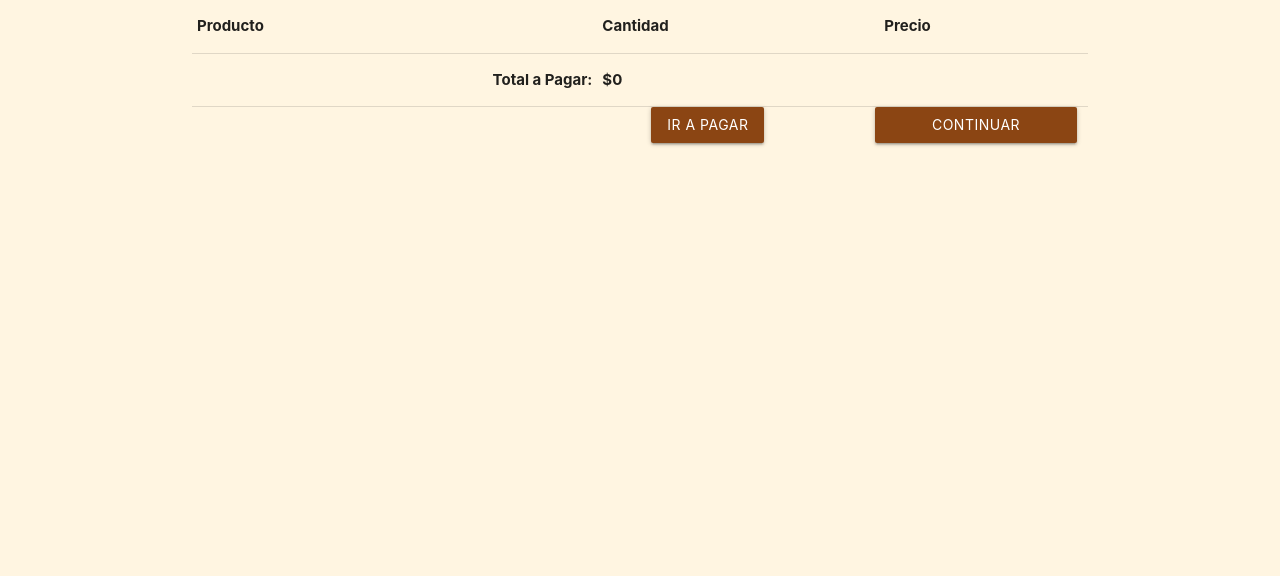
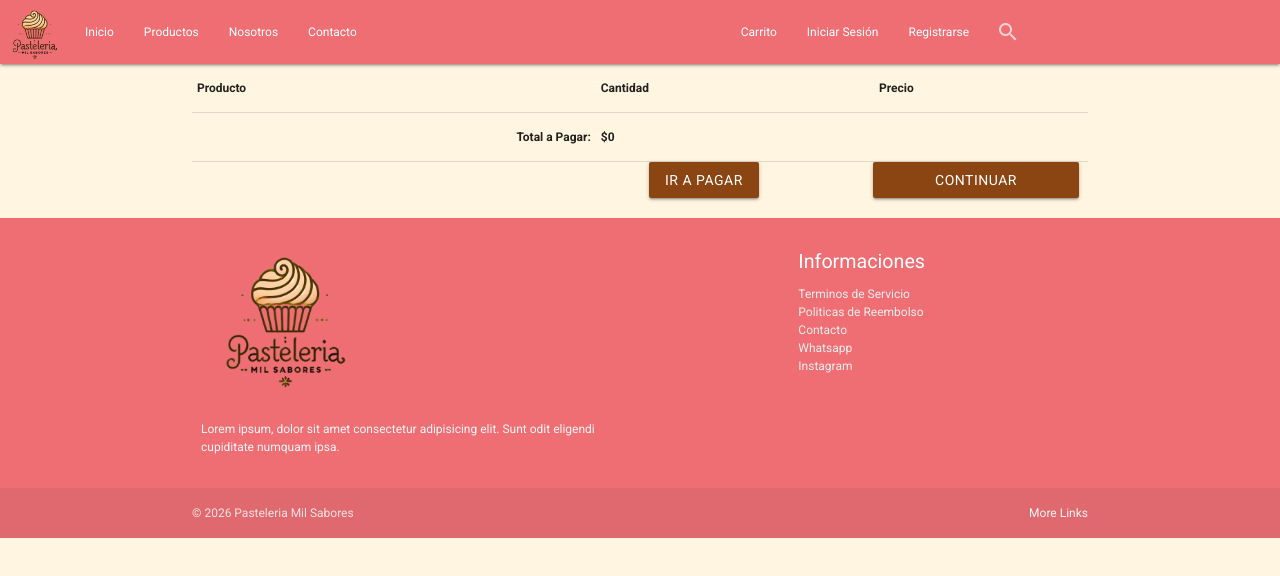
Before and after one commit to kiwibrain/Pasteleria_MS_React, a React (Vite) app: page /carrito in a window 1280 px wide. Shown: the top 576 px of the page. Built offline with nearby package versions, Linux system fonts and the light colour scheme.

Commit message:
Se modificó el Carrito.jsx y el Index.css para cambiar el estilo y tamaño de fuente para intentar que se vea más parecido al proyecto en html

```diff
--- a/index.html
+++ b/index.html
@@ -5,7 +5,8 @@
     <link rel="icon" type="image/svg+xml" href="/favicon.svg" />
     <meta name="viewport" content="width=device-width, initial-scale=1.0" />
     <link href="https://fonts.googleapis.com/icon?family=Material+Icons" rel="stylesheet">
-    <title>app-en-react</title>
+    <link href="https://fonts.googleapis.com/css?family=Roboto:300,400,500,700&display=swap" rel="stylesheet">
+    <title>Pasteleria MS React</title>
   </head>
   <body>
     <div id="root"></div>
--- a/src/pages/Carrito/Carrito.jsx
+++ b/src/pages/Carrito/Carrito.jsx
@@ -1,8 +1,13 @@
-
-import React from "react";
+import React, { useEffect } from 'react';
+import { useNavigate } from 'react-router-dom';
+import Navbar from '../../components/Navbar';
+import Footer from '../../components/Footer';
 
 function Carrito() {
     return (
+        <>
+            <Navbar />
+
             <main>
                 <div className="container">
                     <div className="row">
@@ -34,6 +39,9 @@ function Carrito() {
                     </div>
                 </div>
             </main>
+
+            <Footer />
+        </>
     );
 };
 
--- a/src/pages/Index/index.css
+++ b/src/pages/Index/index.css
@@ -1,24 +1,7 @@
-body{
+html, body {
+    font-family: 'Roboto', sans-serif !important;
+    font-size: 12px;
     background-color: #FFF5E1;
-}
-
-.logo{
-    display: flex;
-    justify-content: left;
-    padding: 5px;
-    height: 70px;
-    width: 70px;
-}
-
-.footer-logo{
-    display: flex;
-    justify-content: left;
-    padding: 5px;
-    height: 170px;
-    width: 170px;
-}
-
-  body {
     display: flex;
     min-height: 100vh;
     flex-direction: column;
@@ -28,53 +11,78 @@ body{
     flex: 1 0 auto;
 }
 
-.form-search{
+.logo {
+    display: flex;
+    justify-content: left;
+    padding: 5px;
+    height: 70px;
+    width: 70px;
+}
+
+.footer-logo {
+    display: flex;
+    justify-content: left;
+    padding: 5px;
+    height: 170px;
+    width: 170px;
+}
+
+.form-search {
     display: flex !important;
     justify-content: center !important;
 }
 
-.precio{
+.precio {
     color: darkred;
 }
 
-.texto-slide{
+.texto-slide {
     text-shadow: #000000 1px 0 10px;
 }
 
-.texto-main{
+.texto-main {
     display: flex;
     justify-content: center;
-  color:rgb(60, 22, 22);
+    color: rgb(60, 22, 22);
 }
 
-.text-categoria a{
+.text-categoria a {
     text-decoration: none;
-  color:black;
+    color: black;
     transition: color 1s;
     font-weight: bold;
 }
 
-.text-categoria a:hover{
+.text-categoria a:hover {
     color: rgb(187, 79, 193);
 }
 
-.boton-pagar a{
+.boton-pagar a {
     background-color: #8B4513;
 }
 
-.boton-continuar-compra a{
+.boton-continuar-compra a {
     background-color: #8B4513;
 }
 
 .contenedor-btn button.btn.btn-success {
     background-color: #8B4513;
-
 }
 
-.col.s8.m4 a{
+.col.s8.m4 a {
     background-color: #8B4513;
 }
 
-.boton-slide{
+.boton-slide {
     background-color: #8B4513;
 }
+
+/* Fuerza el tamaño del título principal */
+h2 {
+    font-size: 2.2rem !important;
+}
+
+/* Fuerza el tamaño de los títulos dentro de las tarjetas */
+.card .card-title {
+    font-size: 1.25rem !important;
+}
```
Lines whose indentation alone changed are shown as unchanged.
